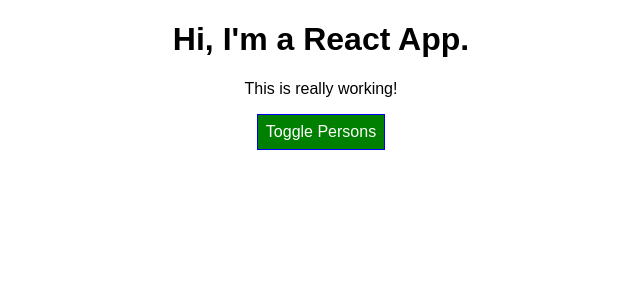
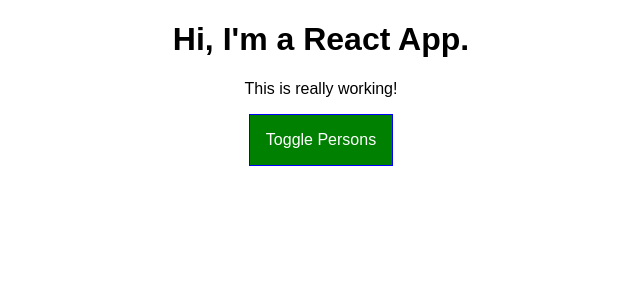
Before and after one commit to garfieldchou/react-complete-guide, a React app: page / in a window 1280 px wide. Shown: the top 300 px of the page, without its empty margins (319-959 px from the left). Built offline with nearby package versions, Linux system fonts and the light colour scheme.

Commit message:
Lec.68, add pseudo selector in css file instead of inline style

```diff
--- a/src/App.css
+++ b/src/App.css
@@ -9,3 +9,26 @@
 .bold {
   font-weight: bold;
 }
+
+.App button {
+  border: 1px solid blue;
+  padding: 16px;
+  background-color: green;
+  font: inherit;
+  color: white;
+  cursor: pointer;
+}
+
+.App button:hover {
+  background-color: lightgreen;
+  color: black;
+}
+
+.App button.Red {
+  background-color: red;
+}
+
+.App button.Red:hover {
+  background-color: salmon;
+  color: black;
+}
--- a/src/App.js
+++ b/src/App.js
@@ -43,16 +43,8 @@
   };
 
   render() {
-    const style = {
-      backgroundColor: 'green',
-      color: 'white',
-      font: 'inherit',
-      border: '1px solid blue',
-      padding: '8px',
-      cursor: 'pointer'
-    };
-
     let persons = null;
+    let btnClass = '';
 
     if (this.state.showPersons) {
       persons = (
@@ -67,7 +59,8 @@
           })}
         </div>
       );
-      style.backgroundColor = 'red';
+
+      btnClass = classes.Red;
     }
 
     const assignedClasses = [];
@@ -82,7 +75,9 @@
       <div className={classes.App}>
         <h1>Hi, I'm a React App.</h1>
         <p className={assignedClasses.join(' ')}>This is really working!</p>
-        <button style={style} onClick={this.togglePersonsHandler}>Toggle Persons</button>
+        <button
+          className={btnClass}
+          onClick={this.togglePersonsHandler}>Toggle Persons</button>
         {persons}
       </div>
     );
```
